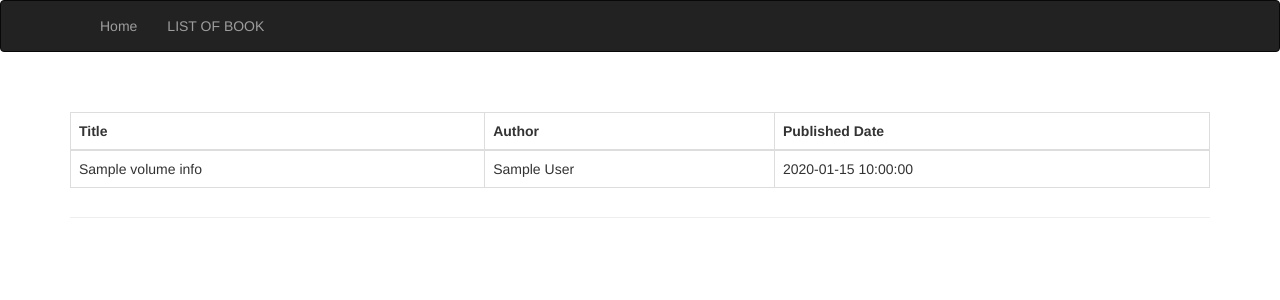
After one commit to wwijatkowski/books_api, a Flask app: template templates/bookslist.html in a window 1280 px wide. The commit adds this page. Shown: the top 300 px of the page. Run offline with Flask 2, Linux system fonts and the light colour scheme; the template is opened without the code that fills it: most values are stand-ins (such as "Sample title", 1, 10 or a date in 2020); some libraries are stand-ins or nearby versions.

Commit message:
BookList Added and create request for this list.

```diff
--- a/app.py
+++ b/app.py
@@ -1,9 +1,11 @@
 from flask import Flask, render_template, request
 from flask_bootstrap import Bootstrap
 from flask_sqlalchemy import SQLAlchemy
+import requests
 
 app = Flask(__name__)
 app.config['SQLALCHEMY_DATABASE_URI'] = 'sqlite:////tmp/Data_base.db'
+app.config['SQLALCHEMY_TRACK_MODIFICATIONS'] = True
 bootstrap = Bootstrap(app)
 db = SQLAlchemy(app)
 
@@ -13,8 +15,17 @@ db = SQLAlchemy(app)
 def home():
     return render_template('home.html')
 
-@app.route('/books-list'):
+
+@app.route('/books-list')
 def books_list():
+    response = requests.get('https://www.googleapis.com/books/v1/volumes?q=Hobbit')
+
+    if response.status_code == 200:
+        books_founded = response.json()
+        books = books_founded['items']
+
+        return render_template('bookslist.html', books=books)
+
 
 
 
--- a/templates/base.html
+++ b/templates/base.html
@@ -14,7 +14,7 @@
         <div class="navbar-collapse collapse">
             <ul class="nav navbar-nav">
                 <li><a href="/">Home</a></li>
-                <li><a href="/search">Search</a></li>
+                <li><a href="/books-list">LIST OF BOOK</a></li>
             </ul>
         </div>
     </div>
--- /dev/null
+++ b/templates/bookslist.html
@@ -0,0 +1,29 @@
+{% extends 'base.html' %}
+
+{% block title %}BOOKS LIST{% endblock %}
+
+{% block page_content %}
+
+<div class="page-header">
+    <table class="table table-bordered">
+        <tr>
+            <th scope="col">Title</th>
+            <th scope="col">Author</th>
+            <th scope="col">Published Date</th>
+        </tr>
+        <tbody>
+        {% for books in books %}
+        <tr scope="row">
+            <td>{{ books['volumeInfo']['title'] }}</td>
+            {% for author in books['volumeInfo']['authors']%}
+            <td>{{ author }}</td>
+            {% endfor %}
+            <td>{{ books['volumeInfo']['publishedDate'] }}</td>
+        </tr>
+        </tbody>
+        {% endfor %}
+        </tbody>
+    </table>
+</div>
+
+{% endblock %}
--- a/templates/home.html
+++ b/templates/home.html
@@ -3,6 +3,6 @@
 {% block title %}HOME PAGE{% endblock %}
 
 {% block page_content %}
-<h1>ALL WORKS !:)</h1>
+<h1>WELCOME AT HOMEPAGE !:)</h1>
 
 {% endblock %}
```
